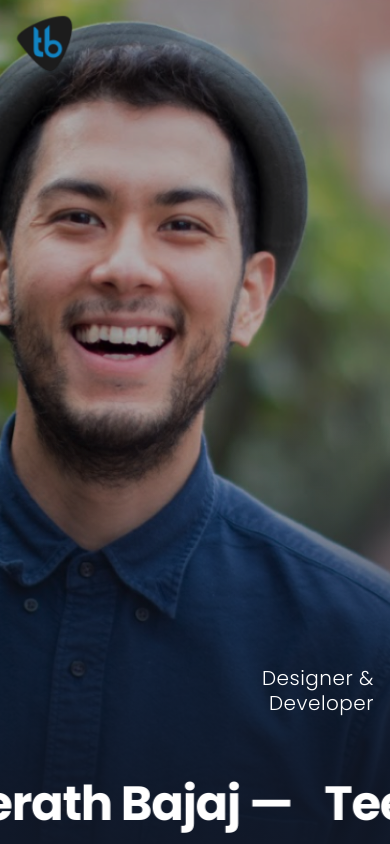
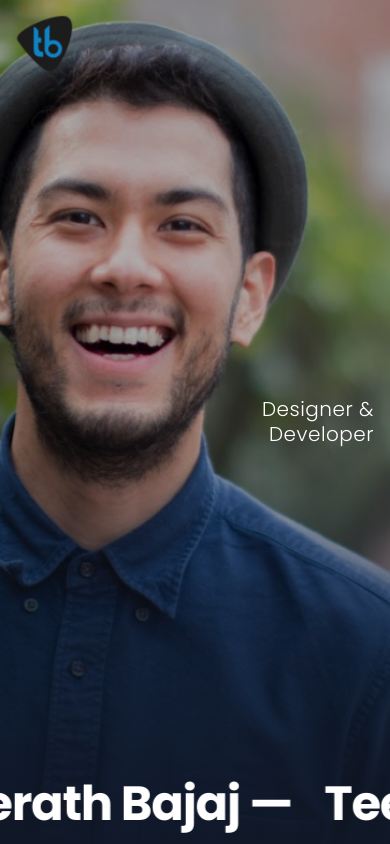
Before and after one commit to teerath24/teerath24.github.io, a React (Vite) app: page /#/ in a window 390 px wide. Shown: the top 844 px of the page. Built offline with nearby package versions, Linux system fonts and the light colour scheme.

Commit message:
keep hero subtitle fixed at center across breakpoints

```diff
--- a/src/components/Home.jsx
+++ b/src/components/Home.jsx
@@ -344,9 +344,10 @@ const Home = () => {
         />
         <div className="absolute inset-0 bg-gradient-to-b from-transparent via-transparent to-gray-900/90" />
 
-        <div className="absolute bottom-32 sm:top-1/2 right-4 sm:right-8 md:right-16 sm:transform sm:-translate-y-1/2 z-10">
-          <p className="text-xl sm:text-3xl md:text-4xl lg:text-5xl font-light text-white tracking-wide text-right leading-tight">
-            Designer &<br className="sm:hidden" /> Developer
+        <div className="fixed top-1/2 right-4 sm:right-8 md:right-16 -translate-y-1/2 transform z-10">
+          <p className="text-xl sm:text-3xl md:text-3xl lg:text-4xl font-light text-white tracking-wide text-right leading-tight">
+            <span className="block lg:inline">Designer & </span>
+            <span className="block lg:inline">Developer</span>
           </p>
         </div>
 
```
Also changed, not shown: 1 other file (tests, documents, lock files or other folders).
